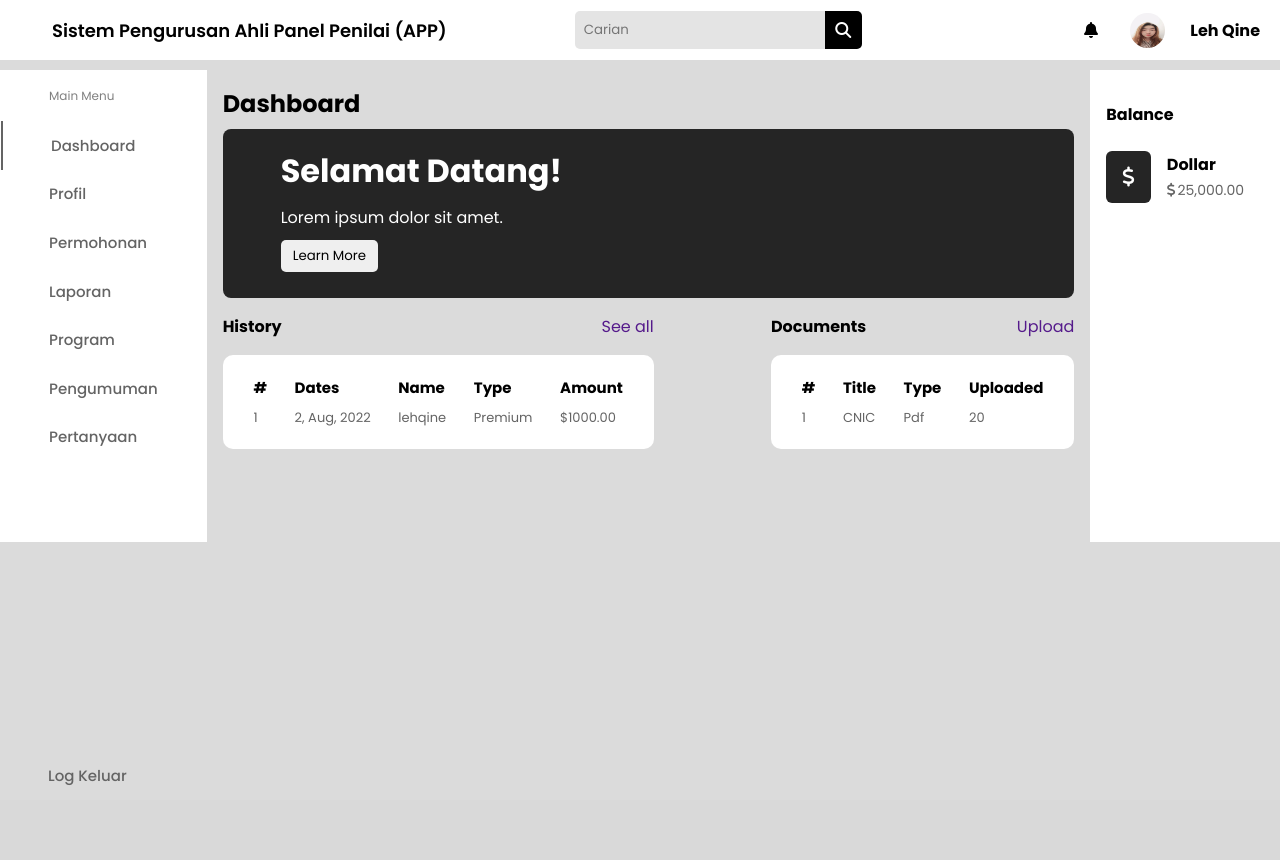
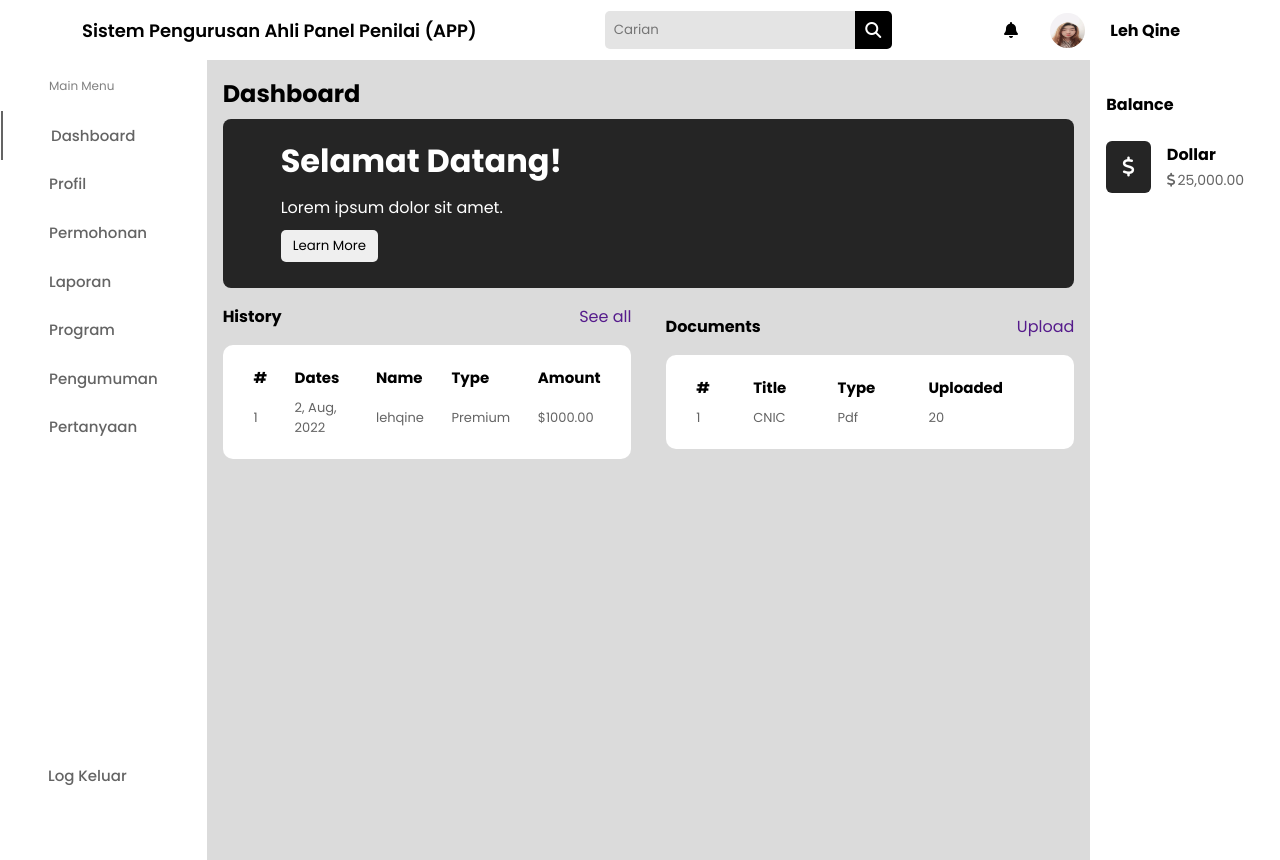
Before and after one commit to hiaweiqi0906/qine_fyp, a PHP site: page /pages/dashboard.html in a window 1280 px wide. Before the commit the page ends 785 px from the top, so only its background shows below. Run offline with PHP 8.4, Linux system fonts and the light colour scheme.

Commit message:
Update Detail

```diff
--- a/pages/dashboard.html
+++ b/pages/dashboard.html
@@ -3,7 +3,7 @@
 <head>
 	<meta charset="utf-8">
 	<title>Dashboard</title>
-	<link rel="stylesheet" href="style/styledashboard.css">
+	<link rel="stylesheet" href="../style/styledashboard.css">
 	<link rel="stylesheet" href="https://cdnjs.cloudflare.com/ajax/libs/font-awesome/6.2.0/css/all.min.css">
 </head>
 <body>
@@ -19,7 +19,7 @@
 		<div class="header-icons">
 			<i class="fas fa-bell"></i>
 			<div class="account">
-				<img src="/img/lehqine.jpg" alt="">
+				<img src="../img/lehqine.jpg" alt="">
 				<h4>Leh Qine</h4>
 			</div>
 		</div>
@@ -27,7 +27,7 @@
 	</header>
 
 	<div class="container">
-		<nav>
+		<nav class="navbar">
 			<div class="side_navbar">
 				<span>Main Menu</span>
 				<a href="#" class="active">Dashboard</a>
--- a/style/styledashboard.css
+++ b/style/styledashboard.css
@@ -16,7 +16,7 @@ body{
 	align-items: center;
 	justify-content: space-between;
 	height: 60px;
-	padding: 20px;
+	padding: 20px 50px;
 	background: #fff;
 }
 .logo{
@@ -58,6 +58,7 @@ body{
 }
 .header-icons .account{
 	width: 130px;
+	margin-right: 50px;
 	display: flex;
 	align-items: center;
 	justify-content: space-between;
@@ -170,13 +171,20 @@ nav{
 	align-items: center;
 	justify-content: space-between;
 }
+
 .row{
 	display: flex;
 	justify-content: space-between;
 	align-items: center;
 	margin: 1rem 0;
 }
+
+.list1, .list2{
+	width: 48%;
+}
+
 table{
+	width: 100%;
 	background: #fff;
 	padding: 1rem;
 	text-align: left;
@@ -192,3 +200,13 @@ table td{
 	font-size: 13px;
 	color: rgb(100,100,100);
 }
+
+.header{
+	position: sticky;
+  top: 0;
+}
+
+html, body, .container{
+	height: 100%;
+	margin: 0;
+}
--- a/style/stylehome.css
+++ b/style/stylehome.css
@@ -50,7 +50,7 @@ a {
 
 .big-wrapper {
   position: relative;
-  padding: 1.7rem 0 2rem;
+  padding: 0rem 0 2rem;
   width: 100%;
   min-height: 100vh;
   overflow: hidden;
```
Also changed, not shown: pages/index.html (+7 -7 lines), pages/login.html (+7 -5 lines), img/download.png (added).
